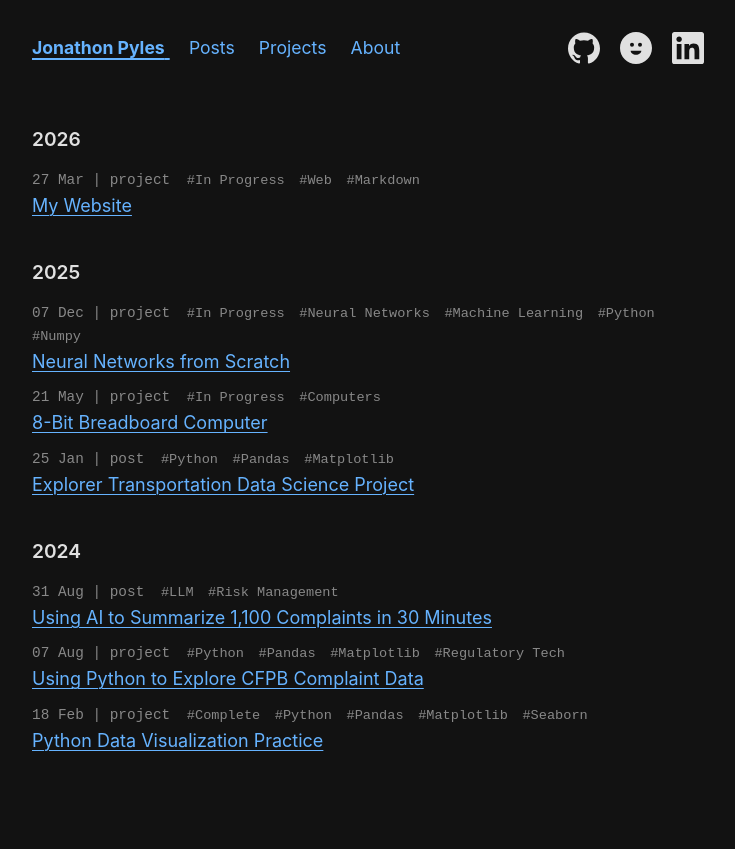
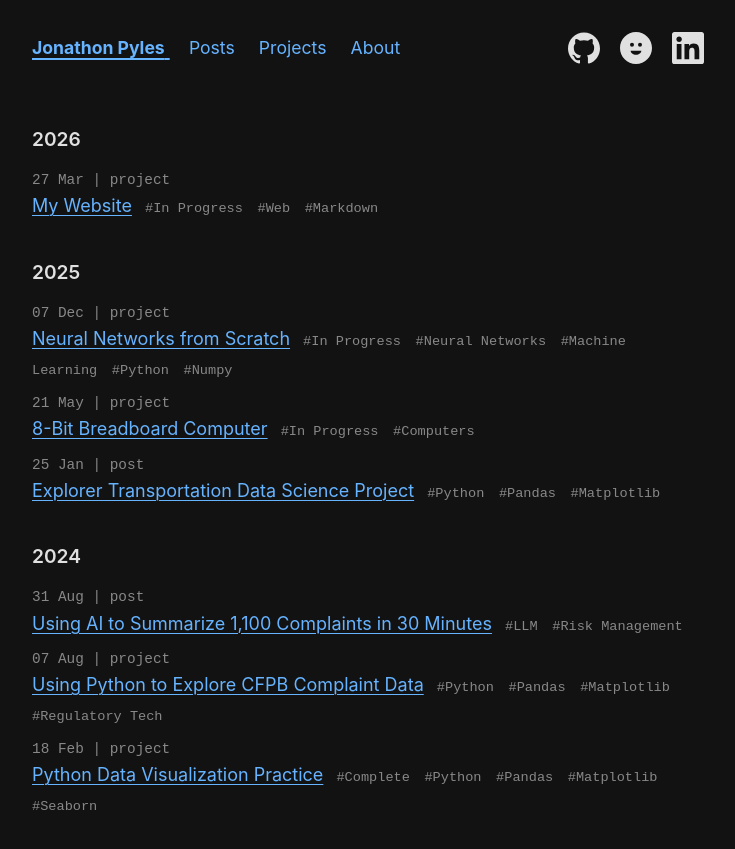
Before and after one commit to JNPyles/JNPyles.github.io, a Jekyll site: the page built from index.html, in a window 1280 px wide. Shown: the top 849 px of the page, without its empty margins (272-1007 px from the left). Built offline with Jekyll 4.4.1, drawn with Linux system fonts in a browser that asks for light colours; nearby versions of some CDN libraries.

Commit message:
Update index.html

```diff
--- a/index.html
+++ b/index.html
@@ -15,20 +15,17 @@
   {% endif %}
 
 		<li>
-						<span class="post-meta date-short">
-							{{ item.date | date: "%d %b" }} | {{ item.layout }}
-										{% if item.tags.size > 0 %}
+						<span class="post-meta date-short">{{ item.date | date: "%d %b" }} | {{ item.layout }}</span>
+
+						<span class="title-and-tags">
+								<a href="{{ item.external_url | default: item.link | default: item.url }}">{{ item.title }}</a>
+
+								{% if item.tags.size > 0 %}
 										<span class="post-meta tags-inline">
 												{% for tag in item.tags %}
 														<a href="/tags/#{{ tag | slugify }}" class="tag-link">#{{ tag }}</a>
 												{% endfor %}
 										</span>
-						</span>
-
-						<span class="title-and-tags">
-								<a href="{{ item.external_url | default: item.link | default: item.url }}">{{ item.title }}</a>
-
-
 								{% endif %}
 						</span>
 				</li>
```
